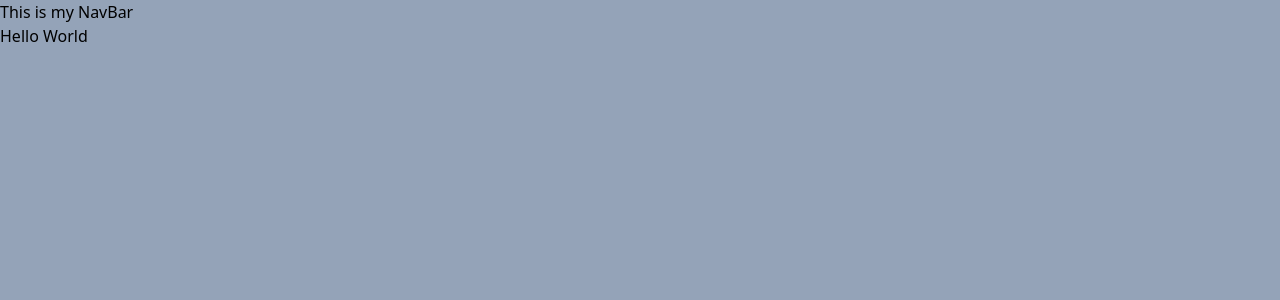
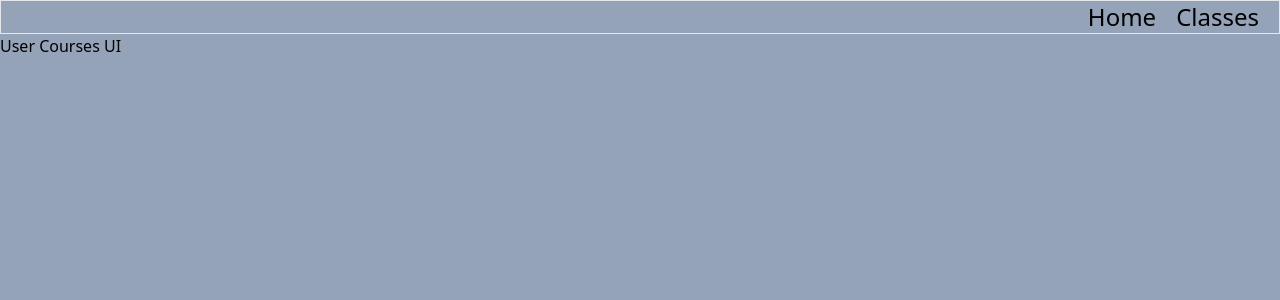
Before and after one commit to andrew-ho7705/learning-app, a Next.js app: page / in a window 1280 px wide. Shown: the top 300 px of the page. Built offline with nearby package versions, Linux system fonts and the light colour scheme.

Commit message:
Refactor courses model

```diff
--- a/app/api/courses/route.ts
+++ b/app/api/courses/route.ts
@@ -4,10 +4,8 @@ import { NextResponse } from "next/server";
 
 export async function POST(request: any) {
     const { course, quizzes } = await request.json();
-    const { quiz1, questionText, answer } = quizzes;
-
     await connectMongoDB();
-    await Course.create({ course, quiz1, questionText, answer });
+    await Course.create({ course, quizzes });
     return NextResponse.json({ message: "Course Added", status: 201 })
 }
 
--- a/app/page.tsx
+++ b/app/page.tsx
@@ -1,5 +1,5 @@
 export default function Home() {
   return (
-    <>Hello World</>
+    <>User Courses UI</>
   )
 }
--- a/components/NavBar.tsx
+++ b/components/NavBar.tsx
@@ -2,8 +2,9 @@ import Link from "next/link"
 
 export const NavBar = () => {
     return (
-        <div>
-            This is my NavBar
+        <div className="border flex justify-end space-x-5 text-2xl pr-5">
+            <Link href={"/"}>Home</Link>
+            <Link href={"/"}>Classes</Link>
         </div>
     )
 }
--- a/models/course.ts
+++ b/models/course.ts
@@ -1,16 +1,19 @@
 import mongoose, { Schema } from "mongoose";
+
+const questionSchema = new Schema({
+    questionText: String,
+    answers: [Number],
+    answer: Number
+});
 
 const quizSchema = new Schema({
     quizNum: Number,
-    questionText: String,
-    answer: Number
-});
+    questions: [questionSchema]
+})
 
 const courseSchema = new Schema({
     course: String,
-    quizzes: [{
-        quiz: quizSchema,
-    }]
+    quizzes: [quizSchema]
 });
 
 export const Course = mongoose.models.Course || mongoose.model("Course", courseSchema);
```
